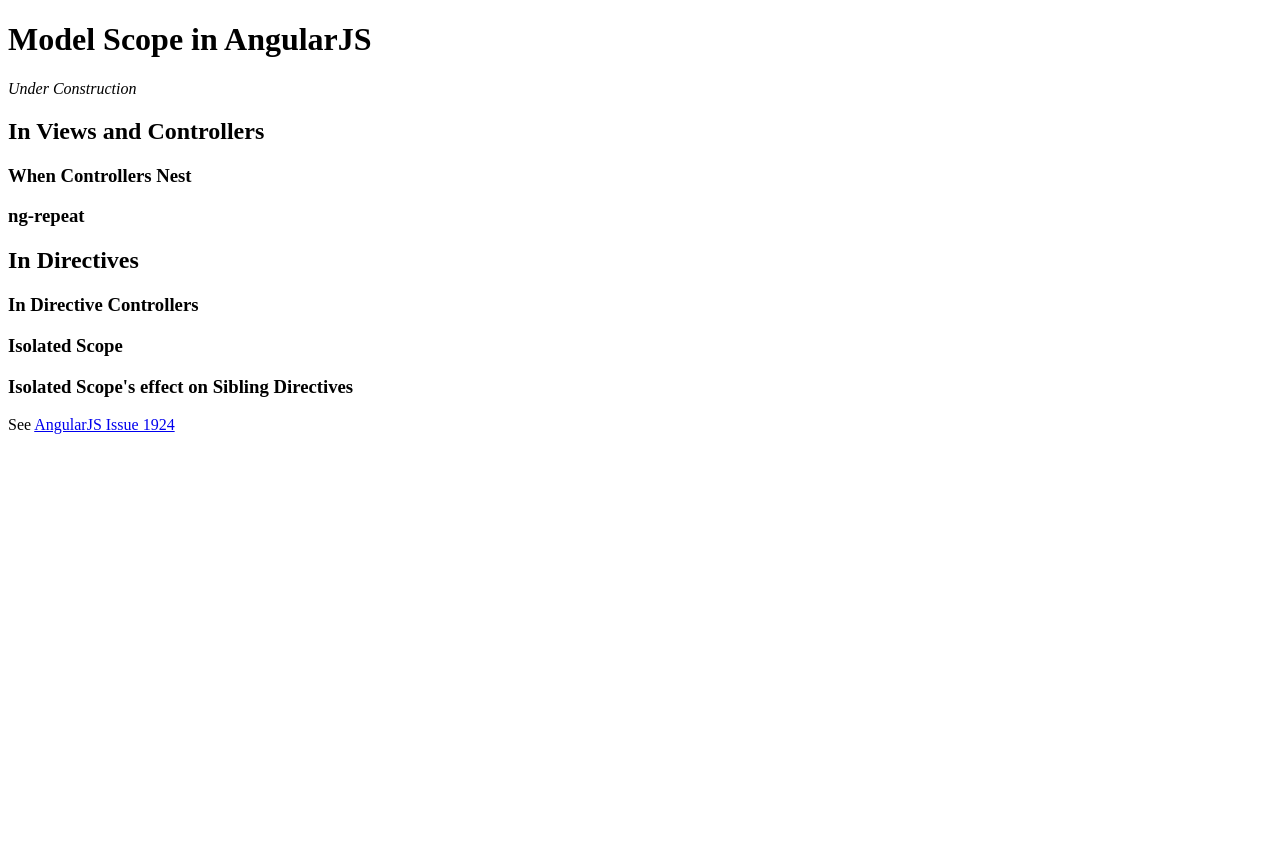
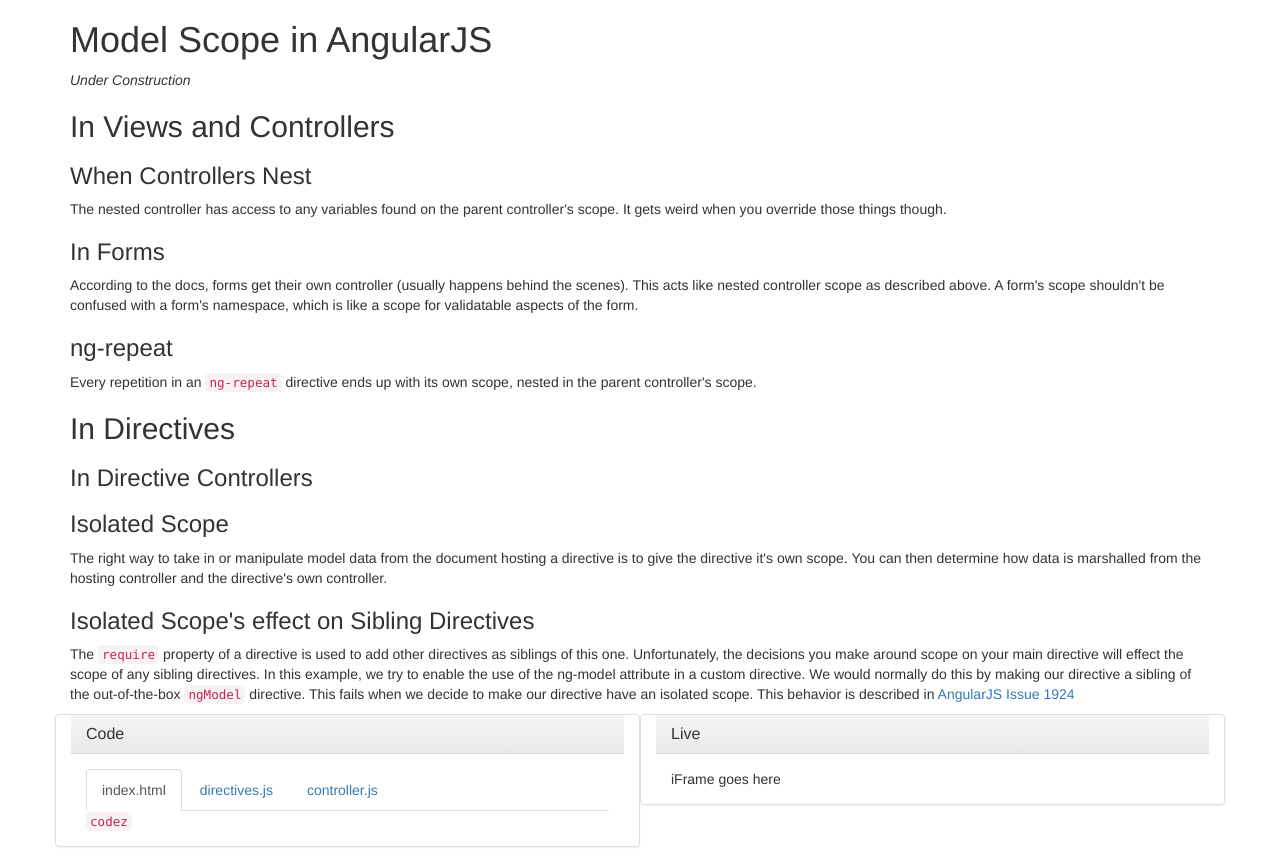
Before and after one commit to JustinTArthur/AngularJSScopes, a plain HTML site: page index.html in a window 1280 px wide. Before the commit the page ends 800 px from the top, so only its background shows below. Drawn offline with nearby package versions, Linux system fonts and the light colour scheme.

Commit message:
Stubbing out what the codey parts will look like and some stub text for what I plan to talk about.

```diff
--- a/index.html
+++ b/index.html
@@ -1,25 +1,95 @@
 <!DOCTYPE html>
-<html>
+<html lang="en">
 <head>
     <script src="http://ajax.googleapis.com/ajax/libs/jquery/2.0.2/jquery.min.js"></script>
     <script src="http://ajax.googleapis.com/ajax/libs/angularjs/1.0.7/angular.min.js"></script>
+
+    <link rel="stylesheet" href="http://netdna.bootstrapcdn.com/bootstrap/3.0.0/css/bootstrap.min.css">
+    <link rel="stylesheet" href="http://netdna.bootstrapcdn.com/bootstrap/3.0.0/css/bootstrap-theme.min.css">
+    <script src="http://netdna.bootstrapcdn.com/bootstrap/3.0.0/js/bootstrap.min.js"></script>
+
+    <meta name="viewport" content="width=device-width, initial-scale=1.0">
 </head>
 
 <body>
+<div class="container">
     <h1>Model Scope in AngularJS</h1>
     <em>Under Construction</em>
     <section>
+
         <h2>In Views and Controllers</h2>
-        <h3>When Controllers Nest</h3>
-        <h3>ng-repeat</h3>
+
+        <section>
+            <h3>When Controllers Nest</h3>
+            The nested controller has access to any variables found on the parent controller's scope. It gets weird when
+            you override those things though.
+        </section>
+
+        <section>
+            <h3>In Forms</h3>
+            <p>
+                According to the docs, forms get their own controller (usually happens behind the scenes). This acts
+                like nested controller scope as described above. A form's scope shouldn't be confused with a form's
+                namespace, which is like a scope for validatable aspects of the form.
+            </p>
+        </section>
+
+        <section>
+            <h3>ng-repeat</h3>
+            <p>
+                Every repetition in an <code>ng-repeat</code> directive ends up with its own scope,
+                nested in the parent controller's scope.
+            </p>
+        </section>
     </section>
 
     <section>
         <h2>In Directives</h2>
-        <h3>In Directive Controllers</h3>
-        <h3>Isolated Scope</h3>
-        <h3>Isolated Scope's effect on Sibling Directives</h3>
-        <p>See <a href="https://github.com/angular/angular.js/issues/1924">AngularJS Issue 1924</a></p>
+        <section>
+            <h3>In Directive Controllers</h3>
+        </section>
+        <section>
+            <h3>Isolated Scope</h3>
+            The right way to take in or manipulate model data from the document hosting a directive is to give the
+            directive it's own scope. You can then determine how data is marshalled from the hosting controller and the
+            directive's own controller.
+        </section>
+
+        <section>
+            <h3>Isolated Scope's effect on Sibling Directives</h3>
+            <p>
+                The <code>require</code> property of a directive is used to add other directives as siblings of this one.
+                Unfortunately, the decisions you make around scope on your main directive will effect the scope of any
+                sibling directives. In this example, we try to enable the use of the ng-model attribute in a custom directive.
+                We would normally do this by making our directive a sibling of the out-of-the-box <code>ngModel</code>
+                directive. This fails when we decide to make our directive have an isolated scope. This behavior is
+                described in <a href="https://github.com/angular/angular.js/issues/1924">AngularJS Issue 1924</a>
+            </p>
+            <section class="row" data-example-dir="isolated_scope_sibling">
+                <div class="panel panel-default col-md-6">
+                    <div class="panel-heading">
+                        <h4 class="panel-title">Code</h4>
+                    </div>
+                    <div class="panel-body">
+                        <ul class="nav nav-tabs">
+                            <li class="active"><a href="#">index.html</a></li>
+                            <li><a href="#">directives.js</a></li>
+                            <li><a href="#">controller.js</a></li>
+                        </ul>
+                        <code>codez</code>
+                    </div>
+                </div>
+                <div class="panel panel-default col-md-6">
+                    <div class="panel-heading">
+                        <h4 class="panel-title">Live</h4>
+                    </div>
+                    <div class="panel-body">
+                        iFrame goes here
+                    </div>
+                </div>
+            </section>
+        </section>
     </section>
+</div>
 </body>
 </html>
```
Also changed, not shown: isolated_scope_sibling/directives.js (added), isolated_scope_sibling/index.html (added).
